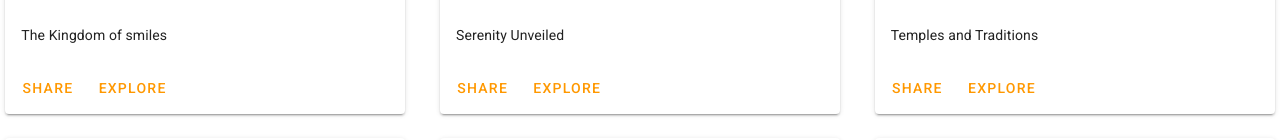
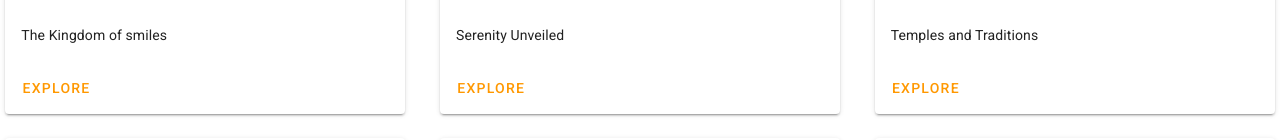
Before and after one commit to Thel101/tourism-app, a Vue app: page /destinations in a window 1280 px wide. Shown: the part 728-868 px from the top of the page. Built offline with nearby package versions, Linux system fonts and the light colour scheme.

Commit message:
modify destination

```diff
--- a/src/views/Destination.vue
+++ b/src/views/Destination.vue
@@ -15,13 +15,10 @@
 
           <v-card-actions>
             <v-btn color="orange" text>
-              Share
-            </v-btn>
-
-            <v-btn color="orange" text>
               Explore
             </v-btn>
           </v-card-actions>
+
         </v-card>
       </v-col>
     </v-row>
@@ -42,7 +39,9 @@ export default {
     { id: 4, title : 'Myanmar', description: 'Timeless Beauty Beckons', image: '/assets/images/cambodia1.jpeg'},
     { id: 5, title : 'Thailand', description: 'The Kingdom of smiles', image: '/assets/images/cambodia1.jpeg'},
     { id: 6, title : 'Thailand', description: 'The Kingdom of smiles', image: '/assets/images/cambodia1.jpeg'}
-   ]
+   ],
+   reveal : false,
+
   }),
 }
 </script>
```
